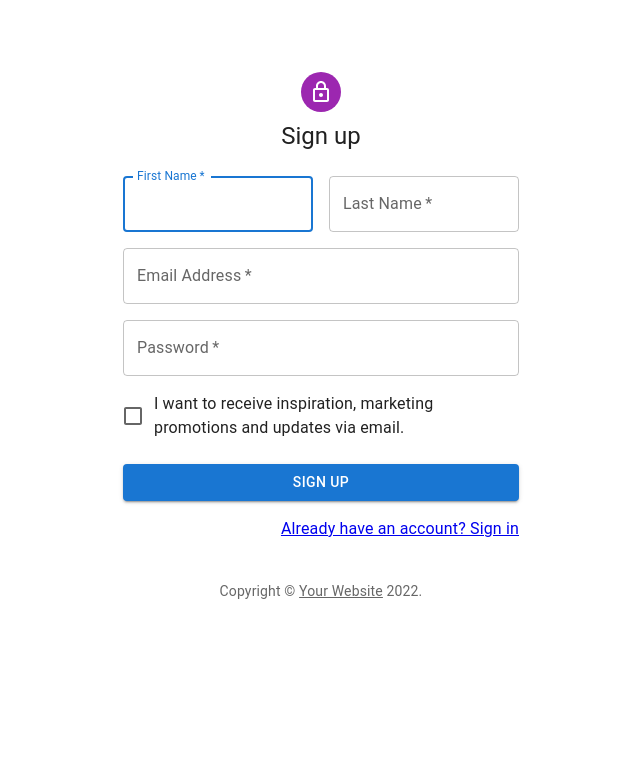
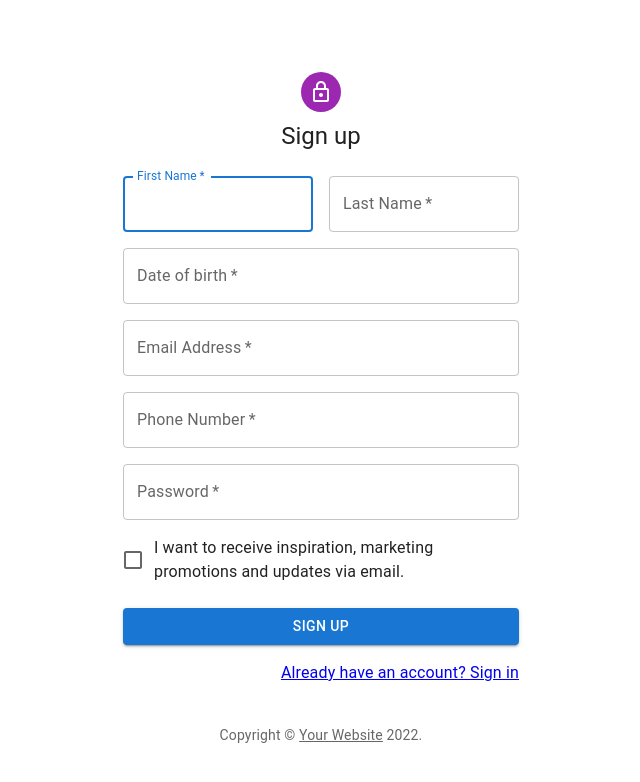
Before and after one commit to emma-edwards/CSCI314-C13, a React (Create React App) app in the folder my-react-app/: page /SignUp in a window 1280 px wide. Shown: the top 782 px of the page, without its empty margins (319-959 px from the left). Built offline with nearby package versions, Linux system fonts and the light colour scheme.

Commit message:
Modified sign up form

```diff
--- a/my-react-app/src/Pages/SignUp.js
+++ b/my-react-app/src/Pages/SignUp.js
@@ -84,10 +84,28 @@
                                 <TextField
                                     required
                                     fullWidth
+                                    id="dob"
+                                    label="Date of birth"
+                                    name="dob"
+                                />
+                            </Grid>
+                            <Grid item xs={12}>
+                                <TextField
+                                    required
+                                    fullWidth
                                     id="email"
                                     label="Email Address"
                                     name="email"
                                     autoComplete="email"
+                                />
+                            </Grid>
+                            <Grid item xs={12}>
+                                <TextField
+                                    required
+                                    fullWidth
+                                    id="phone"
+                                    label="Phone Number"
+                                    name="phone"
                                 />
                             </Grid>
                             <Grid item xs={12}>
```
